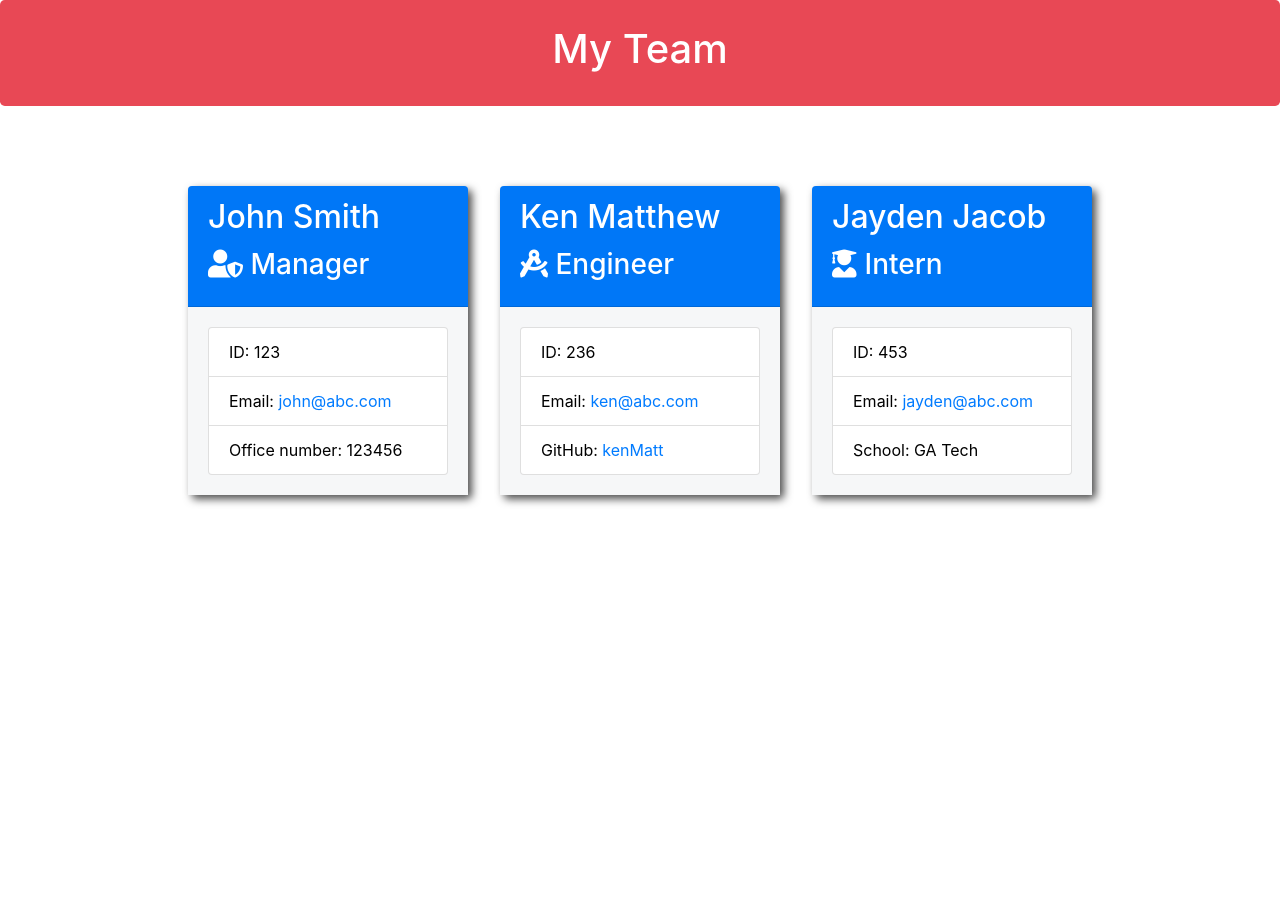
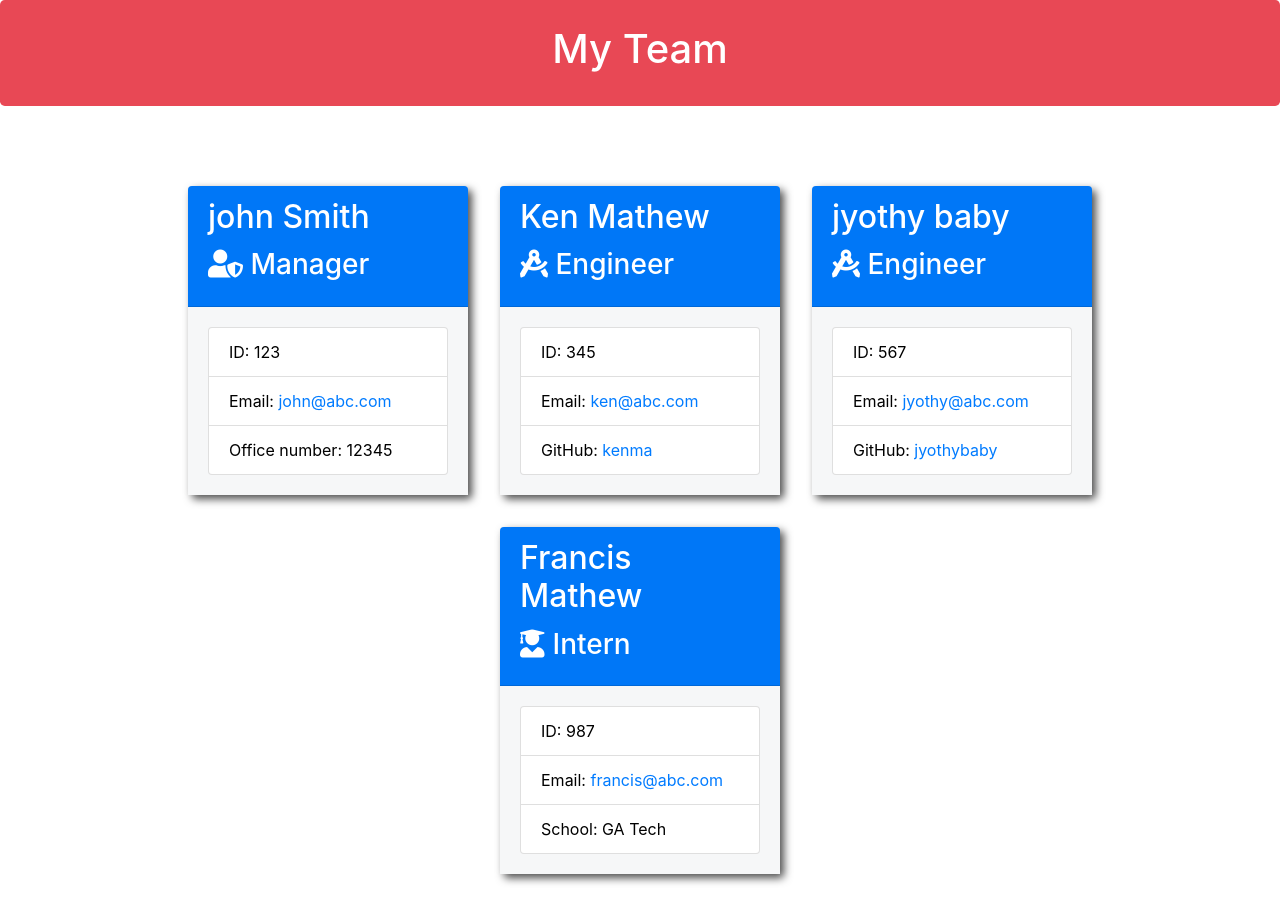
Before and after one commit to jyothybaby/10-OOP-Team-Profile-Generator, a website: page index.html in a window 1280 px wide. Before the commit the page ends 800 px from the top, so only its background shows below. Drawn offline with nearby package versions, Linux system fonts and the light colour scheme.

```diff
--- a/index.html
+++ b/index.html
@@ -29,41 +29,55 @@
 
         <div class="card employee-card">
         <div class="card-header">
-            <h2 class="card-title">John Smith</h2>
+            <h2 class="card-title">john Smith</h2>
             <h3 class="card-title"><i class="fas fa-user-shield"></i>  Manager</h3>
         </div>
         <div class="card-body">
             <ul class="list-group">
                 <li class="list-group-item">ID: 123</li>
                 <li class="list-group-item">Email: <a href="mailto:john@abc.com">john@abc.com</a></li>
-                <li class="list-group-item">Office number: 123456</li>
+                <li class="list-group-item">Office number: 12345</li>
             </ul>
         </div>
     </div>
 
         <div class="card employee-card">
     <div class="card-header">
-        <h2 class="card-title">Ken Matthew</h2>
+        <h2 class="card-title">Ken Mathew</h2>
         <h3 class="card-title"><i class="fas fa-drafting-compass"></i>  Engineer</h3>
     </div>
     <div class="card-body">
         <ul class="list-group">
-            <li class="list-group-item">ID: 236</li>
+            <li class="list-group-item">ID: 345</li>
             <li class="list-group-item">Email: <a href="mailto:ken@abc.com">ken@abc.com</a></li>
-            <li class="list-group-item">GitHub: <a href="https://github.com/kenMatt" target="_blank" rel="noopener noreferrer">kenMatt</a></li>
+            <li class="list-group-item">GitHub: <a href="https://github.com/kenma" target="_blank" rel="noopener noreferrer">kenma</a></li>
         </ul>
     </div>
 </div>
 
         <div class="card employee-card">
     <div class="card-header">
-        <h2 class="card-title">Jayden Jacob</h2>
+        <h2 class="card-title">jyothy baby</h2>
+        <h3 class="card-title"><i class="fas fa-drafting-compass"></i>  Engineer</h3>
+    </div>
+    <div class="card-body">
+        <ul class="list-group">
+            <li class="list-group-item">ID: 567</li>
+            <li class="list-group-item">Email: <a href="mailto:jyothy@abc.com">jyothy@abc.com</a></li>
+            <li class="list-group-item">GitHub: <a href="https://github.com/jyothybaby" target="_blank" rel="noopener noreferrer">jyothybaby</a></li>
+        </ul>
+    </div>
+</div>
+
+        <div class="card employee-card">
+    <div class="card-header">
+        <h2 class="card-title">Francis Mathew</h2>
         <h3 class="card-title"><i class="fas fa-user-graduate mr-2"></i>Intern</h3>
     </div>
     <div class="card-body">
         <ul class="list-group">
-            <li class="list-group-item">ID: 453</li>
-            <li class="list-group-item">Email: <a href="mailto:jayden@abc.com">jayden@abc.com</a></li>
+            <li class="list-group-item">ID: 987</li>
+            <li class="list-group-item">Email: <a href="mailto:francis@abc.com">francis@abc.com</a></li>
             <li class="list-group-item">School: GA Tech</li>
         </ul>
     </div>
```
Also changed, not shown: README.md.
